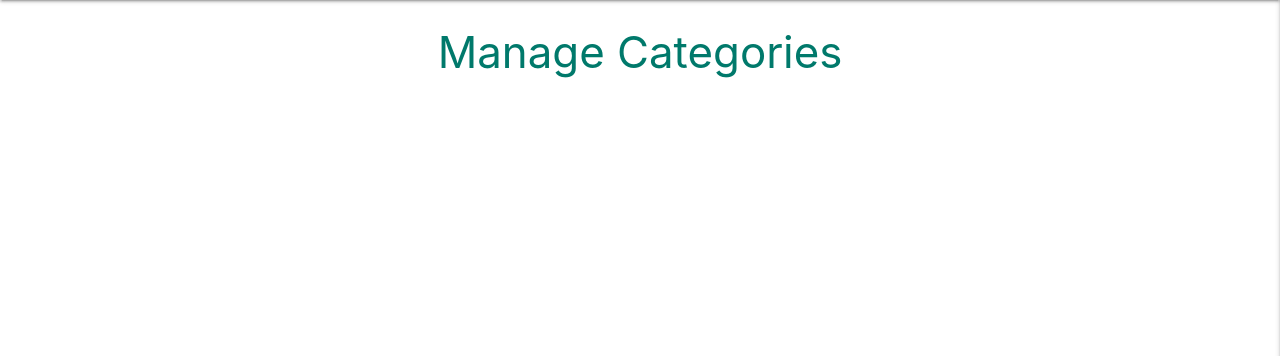
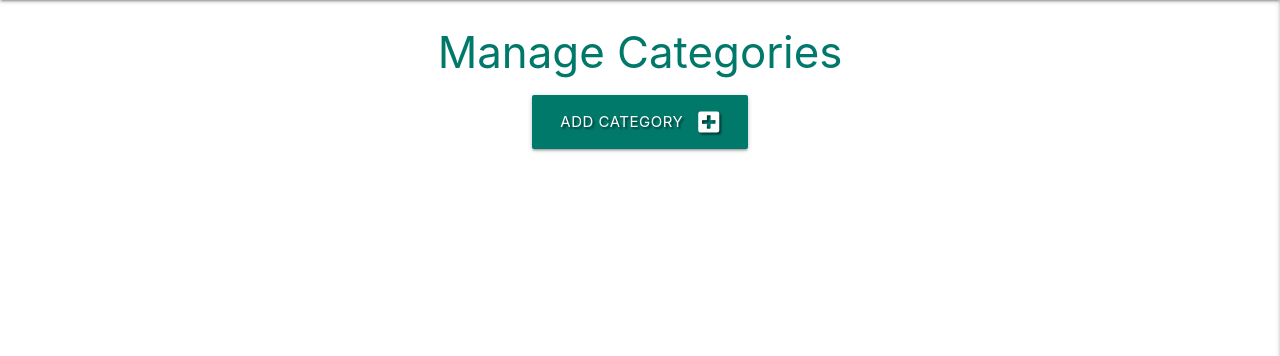
Before and after one commit to SRay-2020/flask-task-manager-project, a Flask app: page /get_categories in a window 1280 px wide. Shown: the part 64-420 px from the top of the page. Run offline with Flask 2, Linux system fonts and the light colour scheme; data that the repository does not hold is empty; some libraries are stand-ins or nearby versions.

Commit message:
Add option to add category to db

```diff
--- a/app.py
+++ b/app.py
@@ -146,6 +146,17 @@ def get_categories():
     categories = list(mongo.db.categories.find().sort("category_name", 1))
     return render_template("categories.html", categories=categories)
 
+@app.route("/add_category", methods=["GET", "POST"])
+def add_category():
+    if request.method == "POST":
+        category = {
+            "category_name": request.form.get("category_name")
+        }
+        mongo.db.categories.insert_one(category)
+        flash("New Category Added")
+        return redirect(url_for("get_categories"))
+
+    return render_template("add_category.html")
 
 if __name__ == "__main__":
     app.run(host=os.environ.get("IP"),
--- a/templates/categories.html
+++ b/templates/categories.html
@@ -1,6 +1,15 @@
 {% extends "base.html" %}
 {% block content %}
     <h3 class="teal-text text-darken-2 center-align">Manage Categories</h3>
+
+    <div class="row">
+        <div class="col s12 center-align">
+            <a href="{{ url_for('add_category') }}" class="btn-large teal darken-2 text-shadow">
+                Add Category <i class="fas fa-plus-square right"></i>
+            </a>
+        </div>
+    </div>
+
     <div class="row">
         {% for category in categories %}
             <div class="col s12 m3">
```
Also changed, not shown: templates/add_category.html (added, +29 -0 lines).
